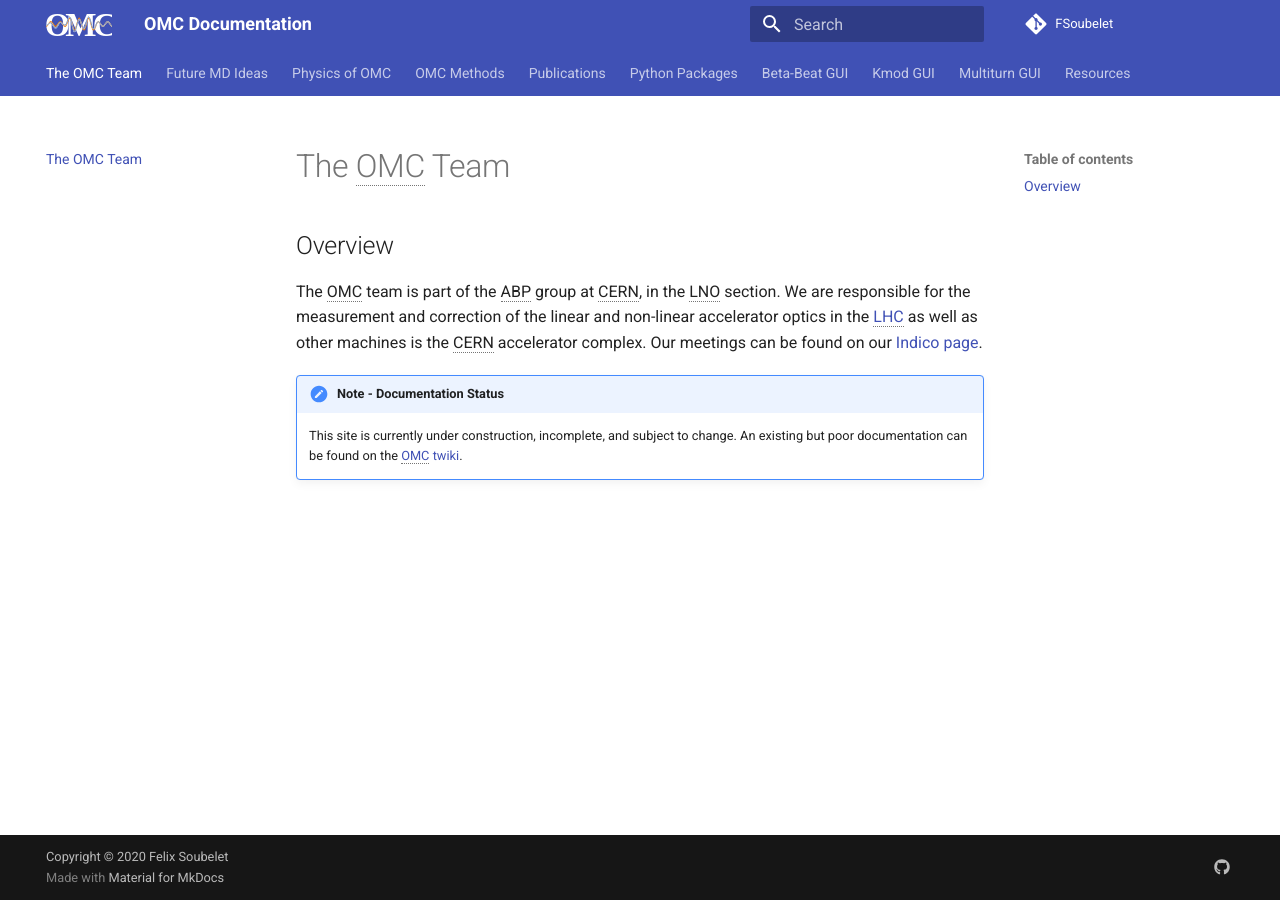
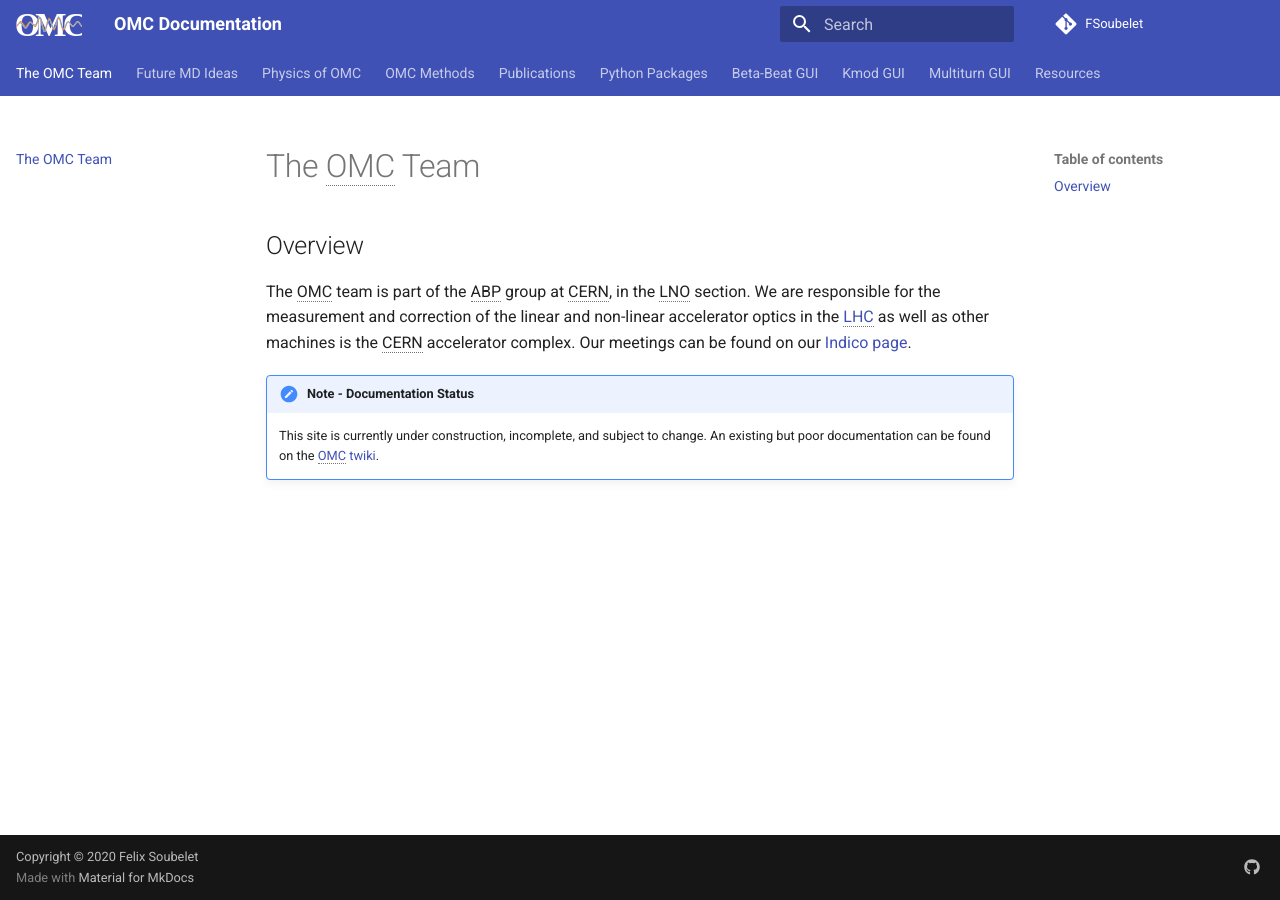
Before and after one commit to pylhc/pylhc.github.io, an MkDocs documentation site: the page built from docs/index.md, in a window 1280 px wide. Built offline with MkDocs 1.6.1 and Material for MkDocs 9.7.7, drawn with Linux system fonts in a browser that asks for light colours.

Commit message:
Slightly larger body content

```diff
--- a/docs/css/extra.css
+++ b/docs/css/extra.css
@@ -1,3 +1,11 @@
 .md-header-nav__button.md-logo img, .md-header-nav__button.md-logo svg {
     width: 3rem;
 }
+
+
+/* Increasing page width */
+.md-grid {
+    max-width: 65rem;
+    margin-left: auto;
+    margin-right: auto;
+}
```
